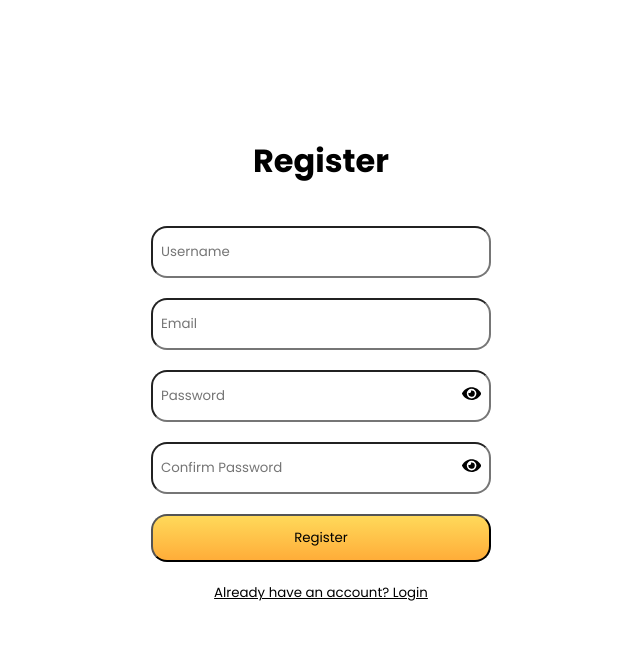
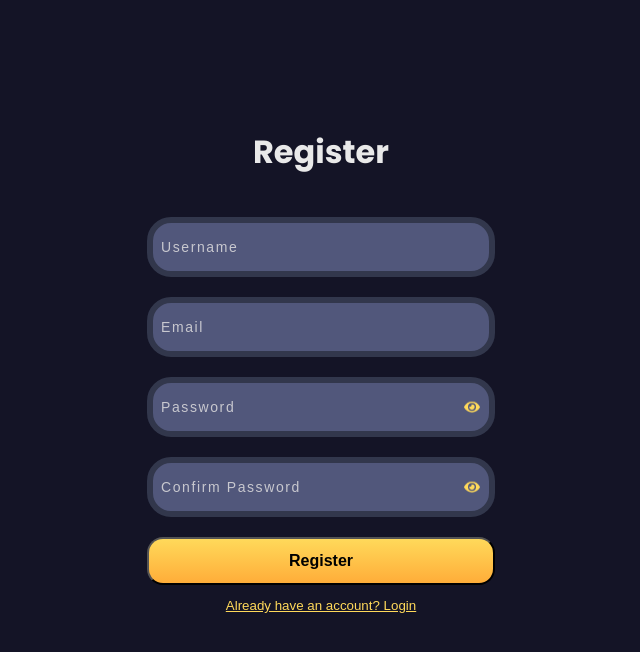
Before and after one commit to jjalcantara1/portfolio-builder, a React (Create React App) app: page /register in a window 1280 px wide. Shown: the top 652 px of the page, without its empty margins (319-959 px from the left). Built offline with nearby package versions, Linux system fonts and the light colour scheme; no server answers.

Commit message:
spinner and dark mode

```diff
--- a/src/components/AuthContext.js
+++ b/src/components/AuthContext.js
@@ -2,6 +2,7 @@ import React, { createContext, useContext, useEffect, useState } from 'react';
 import { auth } from '../firebase';
 import { onAuthStateChanged } from 'firebase/auth';
 import { useNavigate, useLocation } from 'react-router-dom';
+import '../css/AuthContext.css';
 
 const AuthContext = createContext();
 
@@ -35,8 +36,18 @@ export const AuthProvider = ({ children }) => {
     return () => unsubscribe();
   }, [navigate, isProtectedRoute]);
 
+  // if (loading) {
+  //   return <div>Loading...</div>; // Show loading while checking user state
+  // }
+
   if (loading) {
-    return <div>Loading...</div>; // Show loading while checking user state
+    return (
+      <body id="spin">
+        <div id="loadcon">
+        <div className="spinner"></div>
+      </div>
+      </body>
+    );
   }
 
   return (
--- /dev/null
+++ b/src/css/AuthContext.css
@@ -0,0 +1,43 @@
+#spin {
+    background-color: #141426;
+    height: 100dvh;
+}
+
+#loadcon {
+    display: flex;
+    justify-content: center;
+    align-items: center;
+    flex-direction: row;
+    height: 100dvh;
+}
+
+.spinner {
+    width: 7rem;
+    height: 7rem;
+    display: grid;
+    color: #fd913f;
+    background: radial-gradient(farthest-side, currentColor calc(100% - 6.7px),#0000 calc(100% - 5.6px) 0);
+    -webkit-mask: radial-gradient(farthest-side,#0000 calc(100% - 14.6px),#000 calc(100% - 13.4px));
+    border-radius: 50%;
+    animation: spinner-sm4bhi 3.5s infinite linear;
+ }
+
+ .spinner::before,
+ .spinner::after {
+    content: "";
+    grid-area: 1/1;
+    background: linear-gradient(currentColor 0 0) center,
+           linear-gradient(currentColor 0 0) center;
+        background-size: 100% 30px, 30px 100%;
+    background-repeat: no-repeat;
+ }
+
+ .spinner::after {
+    transform: rotate(45deg);
+ }
+
+ @keyframes spinner-sm4bhi {
+    100% {
+       transform: rotate(1turn);
+    }
+ }
--- a/src/css/Login.css
+++ b/src/css/Login.css
@@ -1,4 +1,9 @@
 @import url('https://fonts.googleapis.com/css2?family=Poppins:ital,wght@0,100;0,200;0,300;0,400;0,500;0,600;0,700;0,800;0,900;1,100;1,200;1,300;1,400;1,500;1,600;1,700;1,800;1,900&display=swap');
+
+input:-webkit-autofill {
+    -webkit-box-shadow: 0 0 0 30px #51577b inset !important;
+    -webkit-text-fill-color: #f0eeeb !important;
+}
 
 .poppins-regular {
     font-family: "Poppins", sans-serif;
@@ -6,8 +11,14 @@
     font-style: normal;
   }
 
-* {
+#login {
     font-family: "Poppins", sans-serif;
+    background-color: #141426;
+    height: 100dvh;
+}
+
+#title {
+    color: #e9e9e9;
 }
 
 #logincon {
@@ -18,14 +29,24 @@
     height: 90dvh;
 }
 
-input[type=email], #loginpass{
+#loginemail, #loginpass{
     margin: 1.25rem 0;
     display: block;
     height: 2rem;
-    border-radius: 1rem;
+    border-radius: 1.5rem;
     padding: .5rem;
     width: 100%;
     width: 20rem;
+    color: #f0eeeb;
+    background-color: #51577b !important;
+    border: #32374c .4rem solid;
+    font-size: 14px;
+    letter-spacing: .10rem;
+}
+
+#loginemail::placeholder, #loginpass::placeholder {
+    color: #f0eeeb;
+    opacity: 0.75;
 }
 
 #loginbutton{
@@ -37,6 +58,8 @@ input[type=email], #loginpass{
     width: 100%;
     text-align: center;
     cursor: pointer;
+    font-size: 16px;
+    font-weight: bold;
     background: rgb(255,217,90);
     background: linear-gradient(180deg, rgba(255,217,90,1) 0%, rgba(255,173,57,1) 100%);
 }
@@ -47,9 +70,39 @@ input[type=email], #loginpass{
     text-decoration: underline;
     width: 100%;
     cursor: pointer;
+    color:rgb(255,217,90);
 }
 
 #buttoncon {
     display: flex;
     flex-direction: space-between;
 }
+
+#logincon * {
+    opacity: 0;
+    transform: translateY(3rem);
+    animation: slideUp 0.6s ease forwards;
+  }
+
+  #logincon *:nth-child(1) {
+    animation-delay: 0.1s;
+  }
+
+  #logincon *:nth-child(2) {
+    animation-delay: 0.2s;
+  }
+
+  #logincon *:nth-child(3) {
+    animation-delay: 0.3s;
+  }
+
+  #logincon *:nth-child(4) {
+    animation-delay: 0.4s;
+  }
+
+  @keyframes slideUp {
+    to {
+      opacity: 1;
+      transform: translateY(0);
+    }
+  }
--- a/src/css/Register.css
+++ b/src/css/Register.css
@@ -1,4 +1,9 @@
 @import url('https://fonts.googleapis.com/css2?family=Poppins:ital,wght@0,100;0,200;0,300;0,400;0,500;0,600;0,700;0,800;0,900;1,100;1,200;1,300;1,400;1,500;1,600;1,700;1,800;1,900&display=swap');
+
+input:-webkit-autofill {
+    -webkit-box-shadow: 0 0 0 30px #51577b inset !important;
+    -webkit-text-fill-color: #f0eeeb !important;
+}
 
 .poppins-regular {
     font-family: "Poppins", sans-serif;
@@ -6,8 +11,14 @@
     font-style: normal;
   }
 
-* {
+#register {
     font-family: "Poppins", sans-serif;
+    background-color: #141426;
+    height: 100dvh;
+}
+
+#title {
+    color: #e9e9e9;
 }
 
 #registercon {
@@ -18,8 +29,37 @@
     height: 90dvh;
 }
 
+#loginlink {
+    background-color: transparent;
+    border: none;
+    text-decoration: underline;
+    width: 100%;
+    cursor: pointer;
+    color:rgb(255,217,90);
+}
+
+#registername, #registeremail, #regispass, #confirmpass{
+    margin: 1.25rem 0;
+    display: block;
+    height: 2rem;
+    border-radius: 1.5rem;
+    padding: .5rem;
+    width: 100%;
+    width: 20rem;
+    color: #f0eeeb;
+    background-color: #51577b !important;
+    border: #32374c .4rem solid;
+    font-size: 14px;
+    letter-spacing: .10rem;
+}
+
+#registername::placeholder, #registeremail::placeholder, #regispass::placeholder, #confirmpass::placeholder {
+    color: #f0eeeb;
+    opacity: 0.75;
+}
+
 #regisbutton{
-    margin: 1.25rem auto;
+    margin: .75rem auto;
     display: block;
     height: 3rem;
     border-radius: 1rem;
@@ -27,25 +67,46 @@
     width: 100%;
     text-align: center;
     cursor: pointer;
+    font-size: 16px;
+    font-weight: bold;
     background: rgb(255,217,90);
     background: linear-gradient(180deg, rgba(255,217,90,1) 0%, rgba(255,173,57,1) 100%);
 
 }
 
-#loginlink {
-    background-color: transparent;
-    border: none;
-    text-decoration: underline;
-    width: 100%;
-    cursor: pointer;
-}
+#registercon * {
+    opacity: 0;
+    transform: translateY(3rem);
+    animation: slideUp 0.6s ease forwards;
+  }
 
-input[type=text], input[type=email], #regispass, #confirmpass{
-    margin: 1.25rem 0;
-    display: block;
-    height: 2rem;
-    border-radius: 1rem;
-    padding: .5rem;
-    width: 100%;
-    width: 20rem;
-}
+  #registercon *:nth-child(1) {
+    animation-delay: 0.1s;
+  }
+
+  #registercon *:nth-child(2) {
+    animation-delay: 0.2s;
+  }
+
+  #registercon *:nth-child(3) {
+    animation-delay: 0.3s;
+  }
+
+  #registercon *:nth-child(4) {
+    animation-delay: 0.4s;
+  }
+
+  #registercon *:nth-child(5) {
+    animation-delay: 0.5s;
+  }
+
+  #registercon *:nth-child(6) {
+    animation-delay: 0.6s;
+  }
+
+  @keyframes slideUp {
+    to {
+      opacity: 1;
+      transform: translateY(0);
+    }
+  }
--- a/src/screens/Login.jsx
+++ b/src/screens/Login.jsx
@@ -28,10 +28,12 @@ const Login = () => {
   };
 
   return (
-    <div id="logincon">
-      <h1>Login</h1>
+    <body id="login">
+      <div id="logincon">
+      <h1 id="title">Login</h1>
       <form onSubmit={handleSubmit}>
         <input
+          id="loginemail"
           type="email"
           value={email}
           onChange={(e) => setEmail(e.target.value)}
@@ -50,10 +52,12 @@ const Login = () => {
           <span
             style={{
               position: 'absolute',
-              right: '10px',
-              top: '50%',
+              right: '15px',
+              top: '1.25rem',
               transform: 'translateY(-50%)',
               cursor: 'pointer',
+              color: 'rgb(255,217,90)',
+              backgroundColor: 'transparent',
             }}
             onClick={() => setShowPassword(!showPassword)} // Toggle password visibility
           >
@@ -72,6 +76,7 @@ const Login = () => {
         </div>
       </form>
     </div>
+    </body>
   );
 };
 
--- a/src/screens/Register.jsx
+++ b/src/screens/Register.jsx
@@ -42,17 +42,21 @@ const Register = () => {
   };
 
   return (
-    <div id="registercon">
-      <h1>Register</h1>
+    <body id="register">
+      <div id="registercon">
+      <h1 id="title">Register</h1>
       <form onSubmit={handleSubmit}>
         <input
+          id="registername"
           type="text"
           value={username}
           onChange={(e) => setUsername(e.target.value)}
           placeholder="Username"
           required
+          autoComplete="off"
         />
         <input
+          id="registeremail"
           type="email"
           value={email}
           onChange={(e) => setEmail(e.target.value)}
@@ -70,7 +74,15 @@ const Register = () => {
           />
           <span
             onClick={() => setPasswordVisible(!passwordVisible)}
-            style={{ position: 'absolute', right: 10, top: 12, cursor: 'pointer', fontSize: '1.2em' }} // Adjust font size
+            style={{
+              position: 'absolute',
+              right: '15px',
+              top: '1.25rem',
+              transform: 'translateY(-50%)',
+              cursor: 'pointer',
+              color: 'rgb(255,217,90)',
+              backgroundColor: 'transparent',
+            }}
           >
             {passwordVisible ? <FaEyeSlash /> : <FaEye />}
           </span>
@@ -86,8 +98,15 @@ const Register = () => {
           />
           <span
             onClick={() => setConfirmPasswordVisible(!confirmPasswordVisible)}
-            style={{ position: 'absolute', right: 10, top: 12, cursor: 'pointer', fontSize: '1.2em'}} // Adjust font size
-          >
+            style={{
+              position: 'absolute',
+              right: '15px',
+              top: '1.25rem',
+              transform: 'translateY(-50%)',
+              cursor: 'pointer',
+              color: 'rgb(255,217,90)',
+              backgroundColor: 'transparent',
+            }}          >
             {confirmPasswordVisible ? <FaEyeSlash /> : <FaEye />}
           </span>
         </div>
@@ -101,6 +120,7 @@ const Register = () => {
 
       </form>
     </div>
+    </body>
   );
 };
 
```
